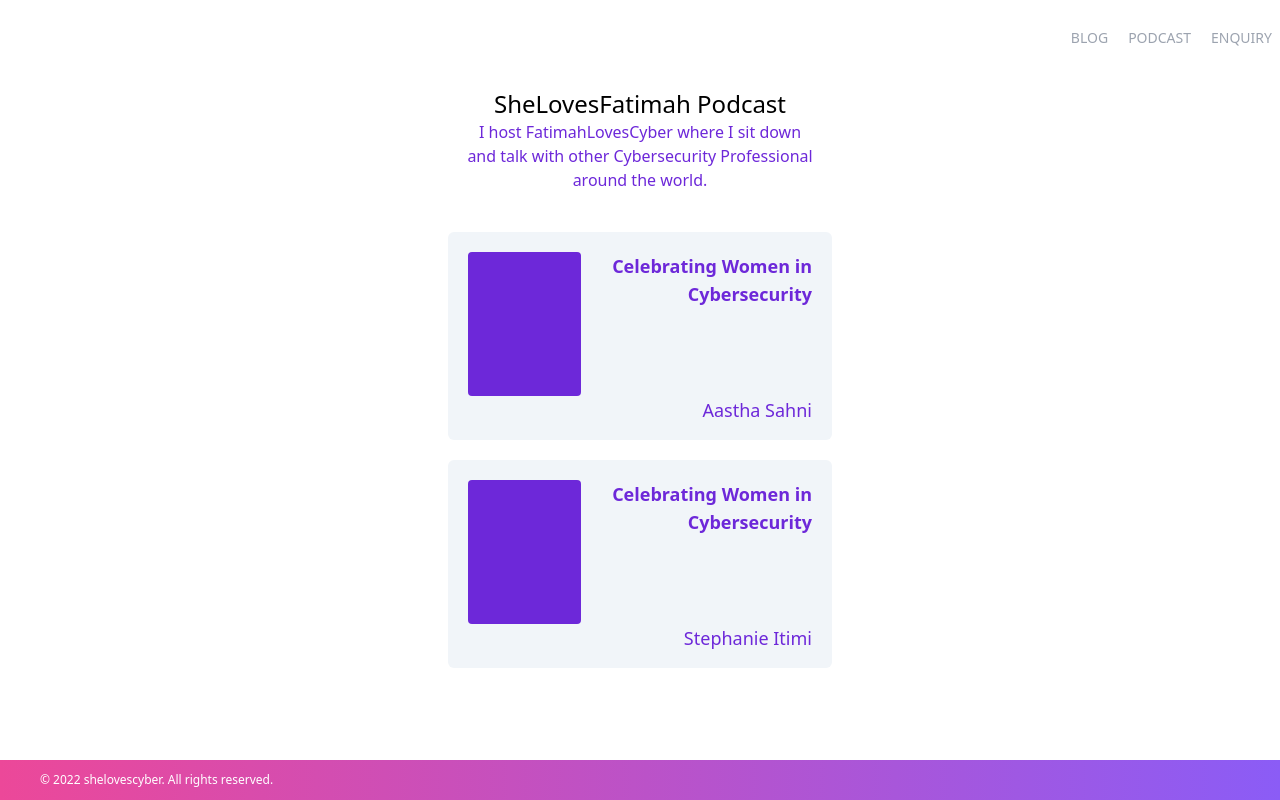
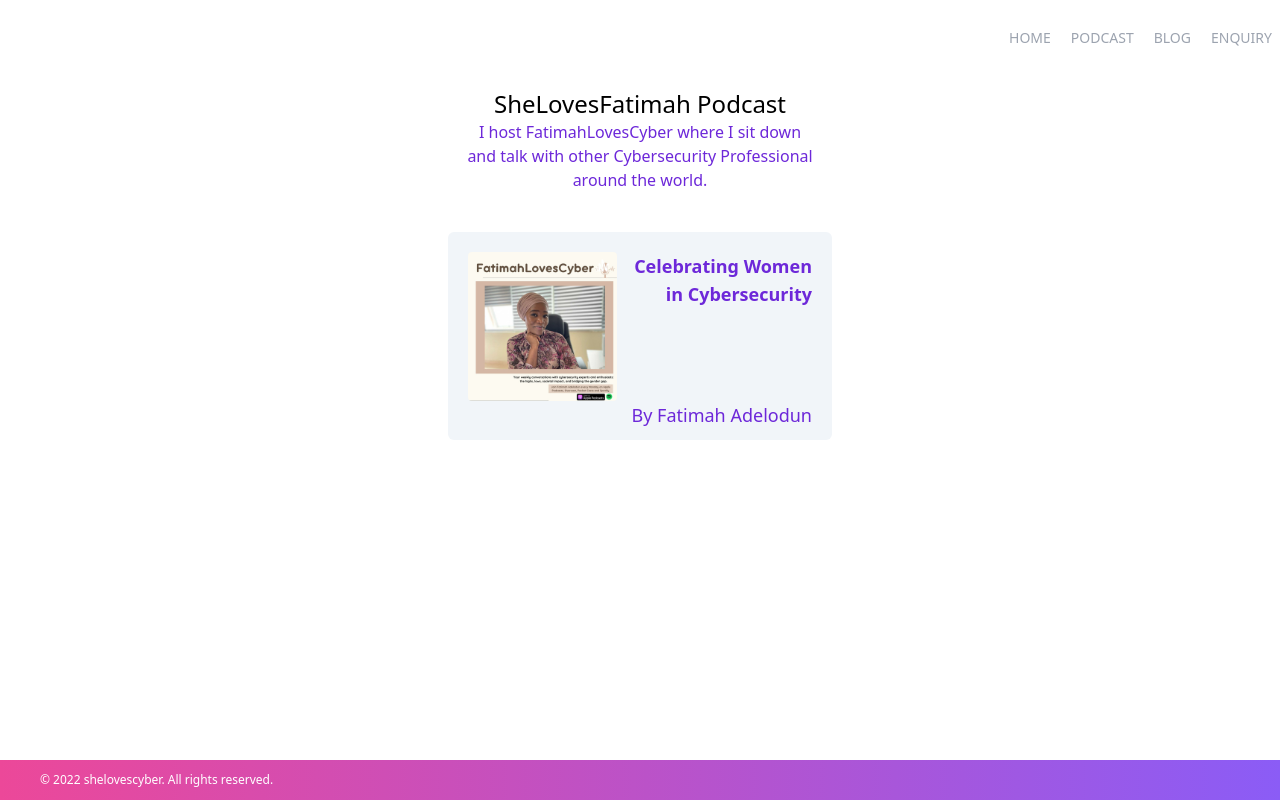
Before and after one commit to thecodesalim/shelovescyber, a Next.js app: page /podcast in a window 1280 px wide. Built offline with nearby package versions, Linux system fonts and the light colour scheme.

Commit message:
Chore: solved npm issues

```diff
--- a/components/Card.js
+++ b/components/Card.js
@@ -1,13 +1,23 @@
-export const Card = ({ guest }) => {
+import Link from "next/link";
+import Image from "next/image";
+export const Card = ({ guest, link }) => {
   return (
-    <div className=" w-96 h-52 bg-slate-100 rounded-md p-5 mb-5">
+    <Link href={link}>
+      <div className=" w-96 h-52 bg-slate-100 rounded-md p-5 mb-5 cursor-pointer">
         <div className="flex ">
-        <div className=" w-40 h-36 bg-violet-700 rounded"></div>
+          <Image
+            className=" w-40 h-36 bg-violet-700 rounded"
+            src="/cover.jpeg"
+            alt="Picture of the author"
+            width={250}
+            height={250}
+          />
           <p className=" text-lg text-right text-violet-700 font-semibold">
             Celebrating Women in Cybersecurity
           </p>
         </div>
         <p className=" text-lg text-right text-violet-700">{guest}</p>
       </div>
+    </Link>
   );
 };
--- a/components/Layout.js
+++ b/components/Layout.js
@@ -7,13 +7,18 @@ export default function Layout({ children }) {
         <nav className="flex justify-end w-full">
           <ul className=" gap-5 text-gray-400 text-sm laptop:flex">
             <li>
-              <Link href="blog">
-                <a>BLOG</a>
+              <Link href="/">
+                <a>HOME</a>
               </Link>
             </li>
             <li>
               <Link href="podcast">
                 <a>PODCAST</a>
+              </Link>
+            </li>
+            <li>
+              <Link href="blog">
+                <a>BLOG</a>
               </Link>
             </li>
             <li>
--- a/pages/blog.js
+++ b/pages/blog.js
@@ -6,8 +6,9 @@ export default function Blog() {
       <div className="pt-10">
         <p className="text-center text-2xl">SheLovesCyber Blog</p>
         <p className="text-center text-indigo-700">Updates and Insights</p>
-        <div className="pt-10">
-          <div className="flex gap-10">
+        <div className="pt-10 flex items-center justify-center">
+          Coming Soon
+          {/* <div className="flex gap-10">
             <div className="w-72 h-60 bg-slate-500"></div>
             <div className="flex flex-col gap-7">
               <div className="w-64 h-0.5 bg-black"></div>
@@ -21,7 +22,7 @@ export default function Blog() {
               <div className="w-64 h-0.5 bg-blue-600"></div>
               <p className="text-gray-500">02-02-2022</p>
             </div>
-          </div>
+          </div> */}
         </div>
       </div>
     </Layout>
--- a/pages/index.js
+++ b/pages/index.js
@@ -1,7 +1,6 @@
 import Link from "next/link";
 import { BsSpotify, BsInstagram } from "react-icons/bs";
 import Layout from "../components/Layout";
-import { getBlogs } from "../lib/notion";
 
 export default function Home({ posts }) {
   console.log(posts);
@@ -40,15 +39,3 @@ export default function Home({ posts }) {
     </Layout>
   );
 }
-
-export async function getServerSideProps() {
-  // Get the posts
-  let results = await getBlogs();
-  //console.log(results, "result");
-  // Return the result
-  return {
-    props: {
-      posts: results,
-    },
-  };
-}
--- a/pages/podcast.js
+++ b/pages/podcast.js
@@ -15,8 +15,10 @@ export default function Blog() {
         <p className="text-center text-violet-700">around the world.</p>
         <div className="pt-10 flex justify-center ">
           <div className="flex-col ">
-            <Card guest="Aastha Sahni" />
-            <Card guest="Stephanie Itimi" />
+            <Card
+              guest="By Fatimah Adelodun"
+              link="https://anchor.fm/fatimah-adelodun/episodes/Celebrating-Women-In-Cybersecurity-with-Aastha-Sahni-e1m9o9g"
+            />
           </div>
         </div>
       </div>
```
Also changed, not shown: public/cover.jpeg (added). Lines whose indentation alone changed are shown as unchanged.
